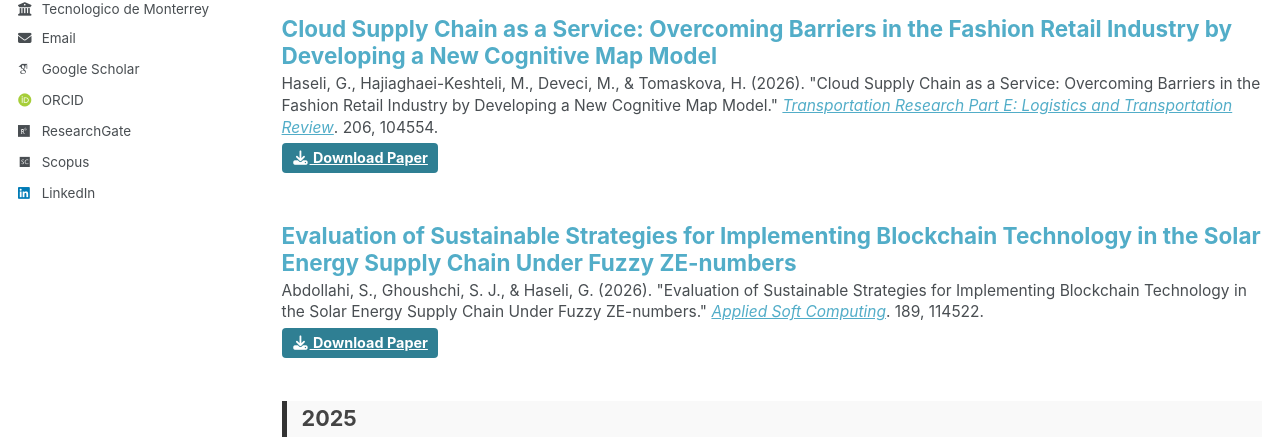
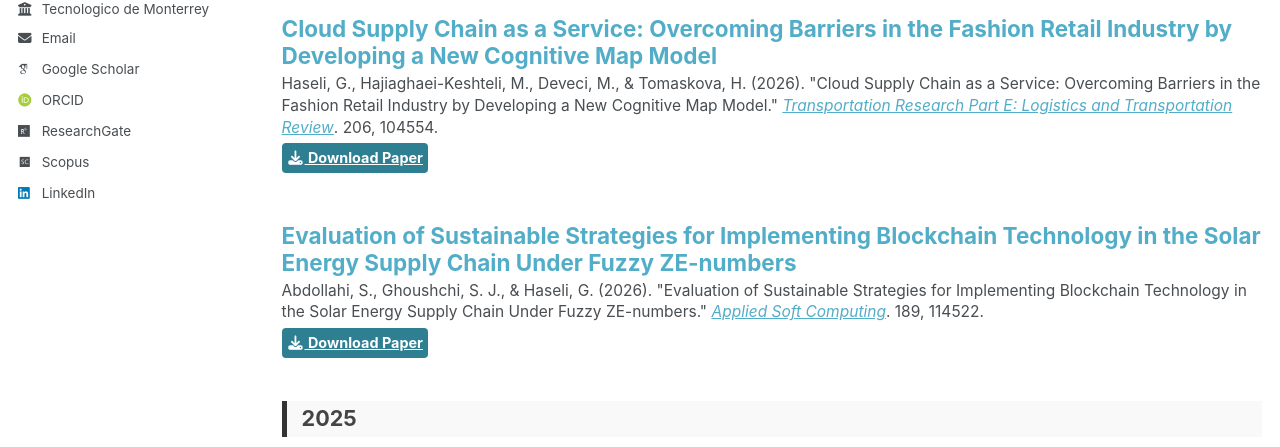
Before and after one commit to Gholamreza-Haseli/Gholamreza-Haseli.github.io, a Jekyll site: the page built from _pages/publications.html, in a window 1280 px wide and 900 px high. Shown: the part 365-812 px from the top of the window. Built offline with Jekyll 4.4.1, drawn with Linux system fonts in a browser that asks for light colours; some web fonts are replaced; a script bundle is joined from its source files by our own code; library files that are not in the unit come from our copies.

Commit message:
Update archive-single.html

```diff
--- a/_includes/archive-single.html
+++ b/_includes/archive-single.html
@@ -14,8 +14,8 @@
     {% endif %}
 
     {% if post.paperurl %}
-      <p style="margin-top: 5px !important; margin-bottom: 3px !important;">
-        <a href="{{ post.paperurl }}" class="btn btn--primary" style="padding: 4px 10px !important; font-size: 0.8em !important; border-radius: 4px !important;">
+      <p style="margin-top: 5px !important; margin-bottom: 10px !important;">
+        <a href="{{ post.paperurl }}" class="btn btn--primary" style="padding: 4px 5px !important; font-size: 0.8em !important; border-radius: 4px !important;">
           <i class="fas fa-fw fa-download" aria-hidden="true"></i> Download Paper
         </a>
       </p>
```
